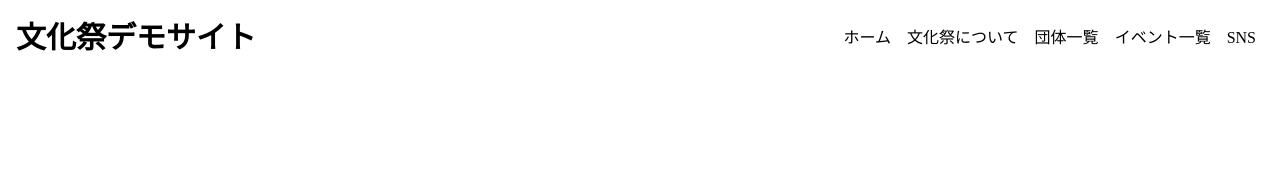
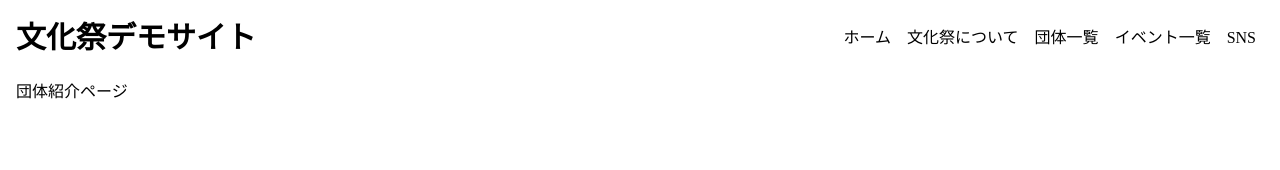
Before and after one commit to OSK-festival/website, a Nuxt app: page /groupes in a window 1280 px wide. Shown: the top 170 px of the page. Built offline with nearby package versions, Linux system fonts and the light colour scheme; a web font is replaced by a local one.

Commit message:
update: 団体紹介ページ

```diff
--- /dev/null
+++ b/src/pages/groupes/index.vue
@@ -0,0 +1,3 @@
+<template>
+  <div>団体紹介ページ</div>
+</template>
```
